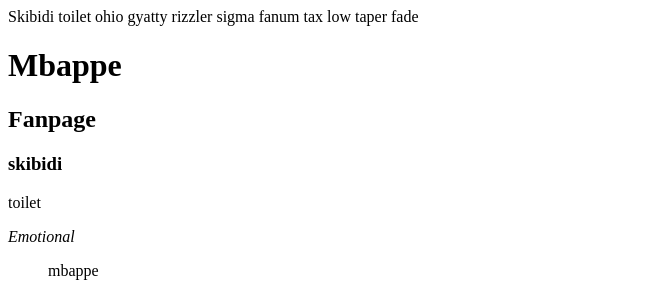
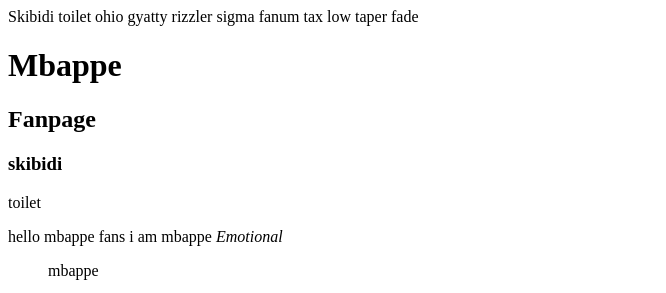
Before and after one commit to TempeHS/2025CT-WebDesign-Jerome.F, a plain HTML site: page index.html in a window 1280 px wide. Shown: the top 293 px of the page, without its empty margins (0-666 px from the left). Drawn offline with Linux system fonts and the light colour scheme.

Commit message:
changes in text

```diff
--- a/index.html
+++ b/index.html
@@ -9,7 +9,7 @@
     <h2>Fanpage</h2>
     <h3>skibidi</h3>
     <p>toilet
-    <p>
+    <p>hello mbappe fans i am mbappe
         <em>Emotional</em>
     <blockquote>mbappe</blockquote>
     <strong>eeeeewe</strong>
```
